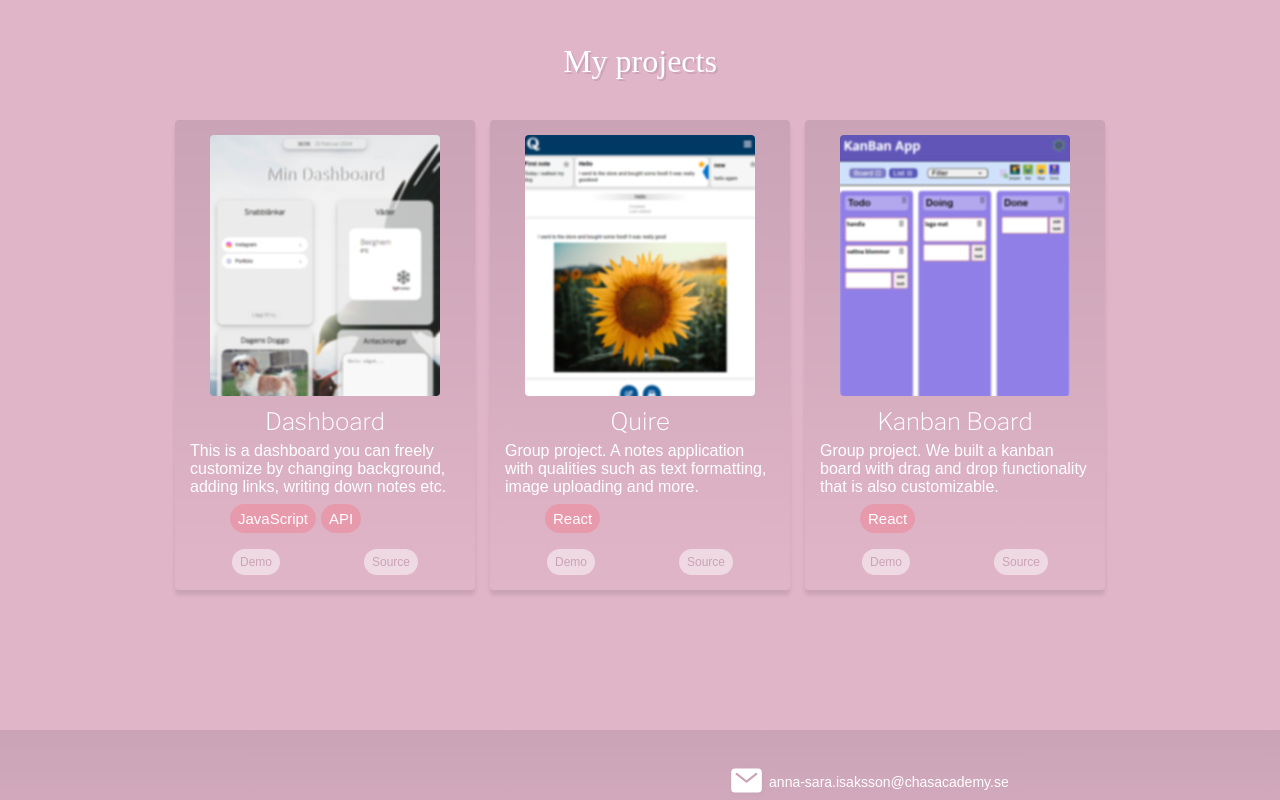
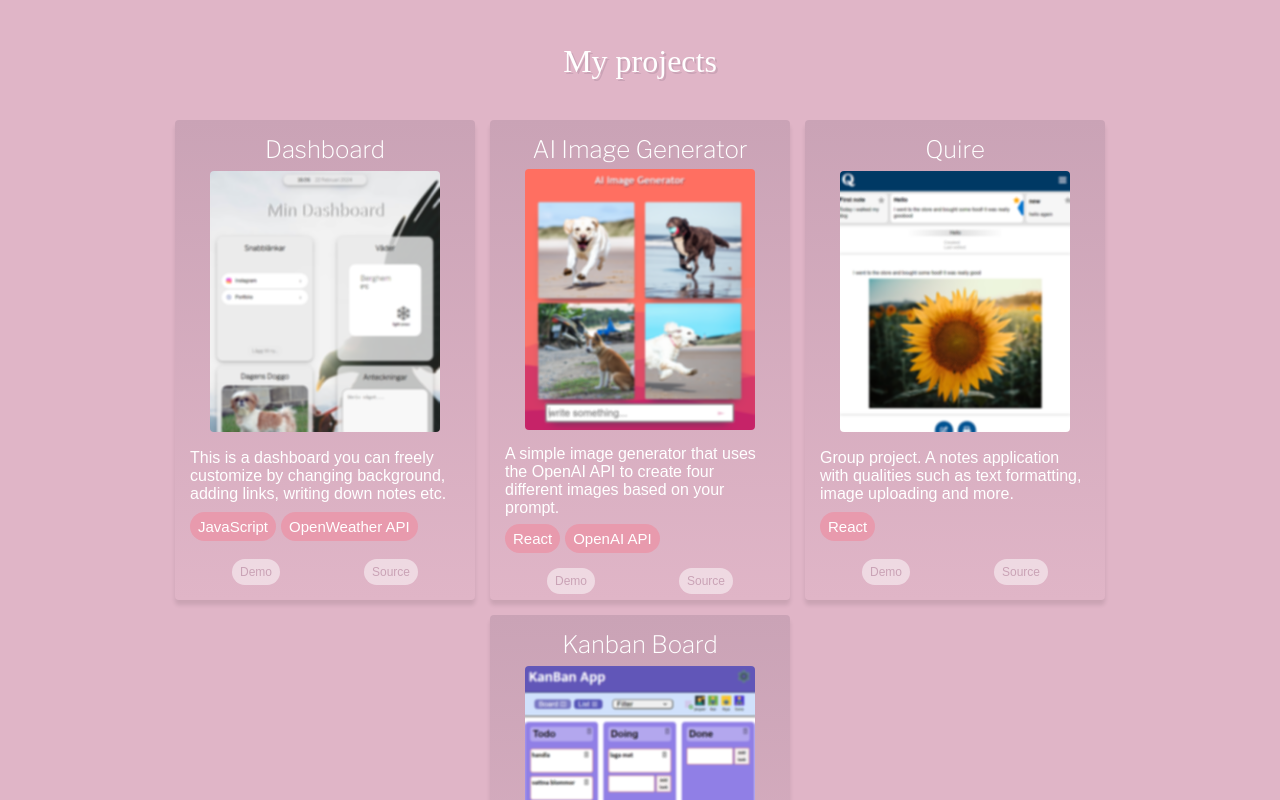
Before and after one commit to annaisakson/portfolio, a React (Vite) app: page / in a window 1280 px wide. Shown: the part 1660-2460 px from the top of the page. Built offline with nearby package versions, Linux system fonts and the light colour scheme; a web font is replaced by a local one.

Commit message:
added aiimggenerator project

```diff
--- a/src/CSS/ProjectCard.module.css
+++ b/src/CSS/ProjectCard.module.css
@@ -10,7 +10,7 @@
   box-shadow: 0 5px 4px 0 rgba(0, 0, 0, 0.1);
   padding: 15px;
   max-width: 300px;
-  height: 470px;
+  height: 480px;
 }
 
 .img {
@@ -28,6 +28,9 @@
   font-size: 1.5em;
   font-family: var(--font-h2);
   font-weight: 200;
+  margin-bottom: 5px;
+  /* position: relative;
+  top: 34px; */
 }
 
 .description {
--- a/src/CSS/index.css
+++ b/src/CSS/index.css
@@ -2,6 +2,7 @@
   box-sizing: border-box;
   margin: 0;
   font-family: "Outfit", Arial, Helvetica, sans-serif;
+  padding: 0;
 }
 
 html {
--- a/src/components/ProjectCard.jsx
+++ b/src/components/ProjectCard.jsx
@@ -7,12 +7,12 @@ export const ProjectCard = ({
 }) => {
   return (
     <div className={styles.container}>
+      <h3 className={styles.title}>{title}</h3>
       <img
         src={getImageUrl(imageSrc)}
         alt={`Image of ${title}`}
         className={styles.img}
       />
-      <h3 className={styles.title}>{title}</h3>
       <p className={styles.description}>{description}</p>
       <ul className={styles.skills}>
         {skills.map((skill, id) => {
--- a/src/data/projects.json
+++ b/src/data/projects.json
@@ -3,9 +3,17 @@
     "title": "Dashboard",
     "imageSrc": "projects/dashboard.png",
     "description": "This is a dashboard you can freely customize by changing background, adding links,  writing down notes etc.",
-    "skills": ["JavaScript", "API"],
+    "skills": ["JavaScript", "OpenWeather API"],
     "demo": "https://annaisakson.github.io/dashboard/",
     "source": "https://github.com/annaisakson/dashboard"
+  },
+  {
+    "title": "AI Image Generator",
+    "imageSrc": "projects/aiImgGenerator.png",
+    "description": "A simple image generator that uses the OpenAI API to create four different images based on your prompt.",
+    "skills": ["React", "OpenAI API"],
+    "demo": "https://neon-kelpie-491d10.netlify.app/",
+    "source": "https://github.com/annaisakson/AI-img-generator"
   },
   {
     "title": "Quire",
```
Also changed, not shown: src/assets/projects/aiImgGenerator.png (added).
